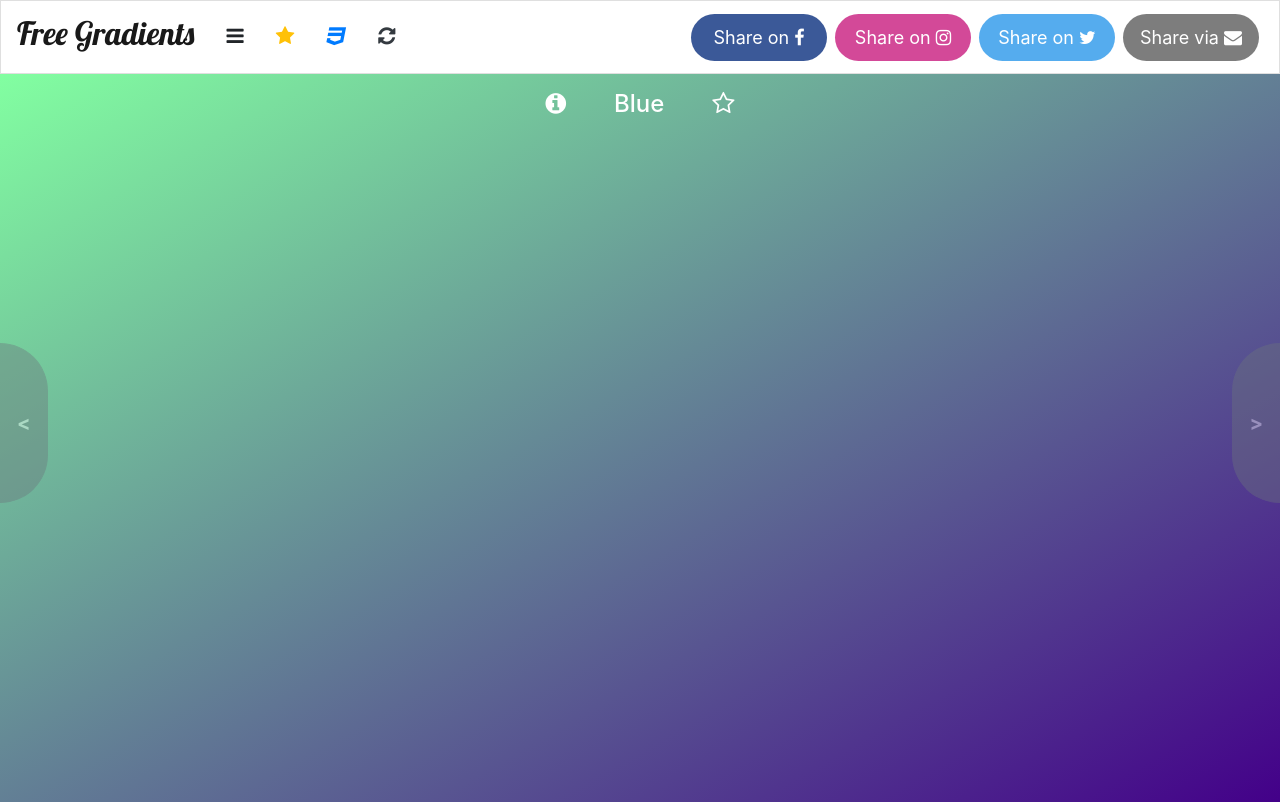
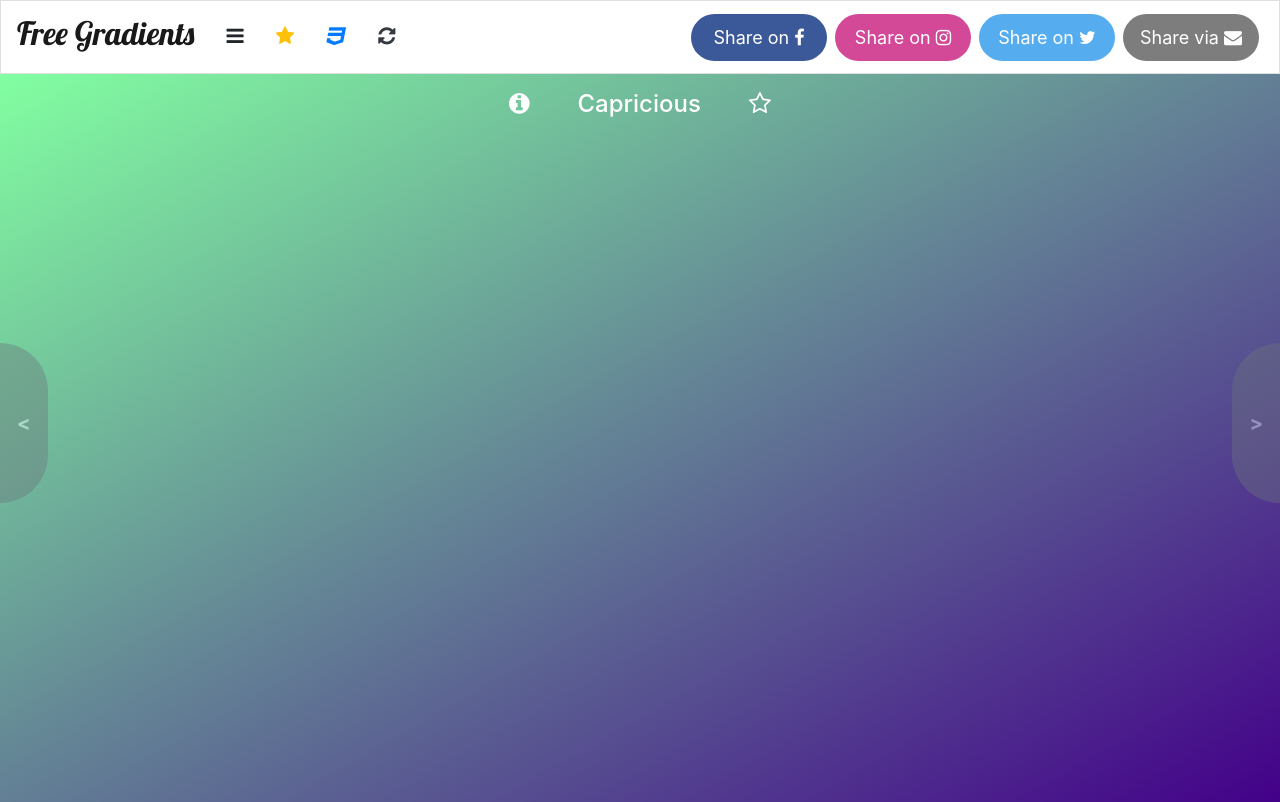
Before and after one commit to vsahinid/freegradients, a React (Create React App) app: page / in a window 1280 px wide. Built offline with nearby package versions, Linux system fonts and the light colour scheme.

Commit message:
Should work

```diff
--- a/src/App.js
+++ b/src/App.js
@@ -2,8 +2,8 @@ import React, { Component } from "react";
 import "./App.css";
 import ColorPanel from "./components/ColorPanel/ColorPanel";
 import Navbar from "./components/Navbar/Navbar";
-import { BLUE } from "../src/Colors";
-const myColor = BLUE[0];
+import { COLORS } from "./Colors";
+const myColor = COLORS[0];
 
 class App extends Component {
   state = {
--- a/src/colors.js
+++ b/src/colors.js
@@ -1,16 +1,3 @@
-export const BLUE = [
-  {
-    id: 1,
-    name: "Blue",
-    color1: "#430089",
-    color2: "#82ffa1",
-    orientation1: "top",
-    orientation2: "left",
-    definition:
-      "Adjective. Indicative or subject to sudden or unpredictable change; erratic."
-  }
-];
-
 export const COLORS = [
   {
     id: 1,
```
